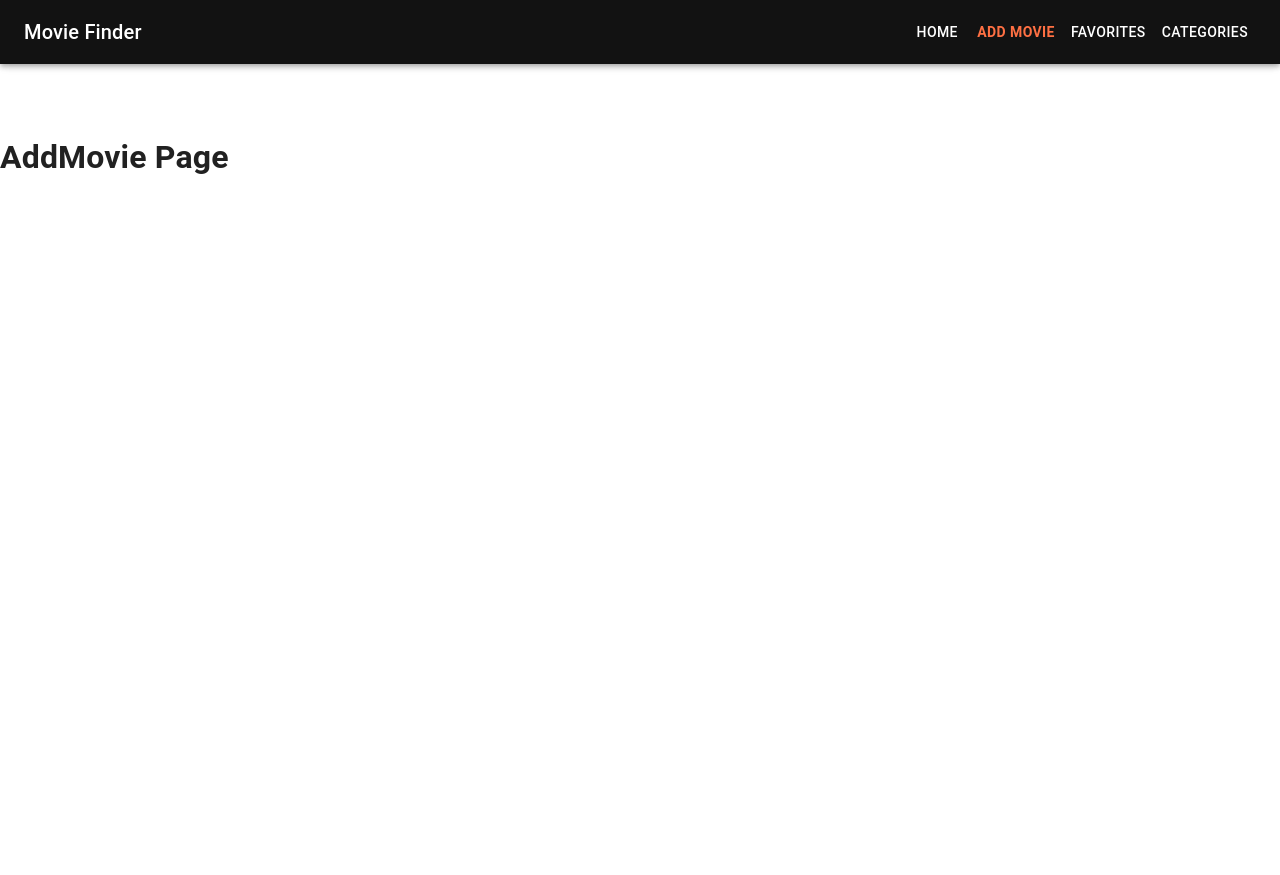
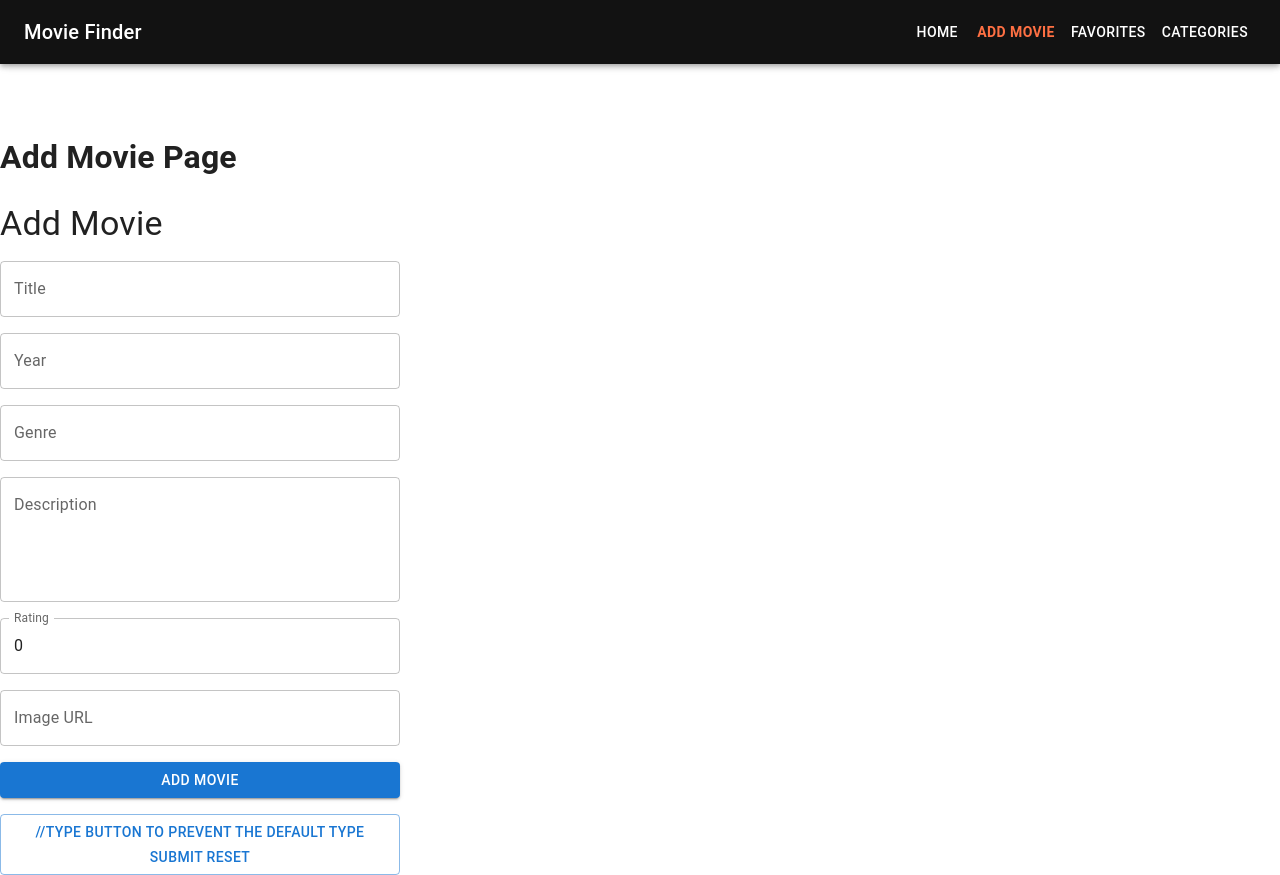
Before and after one commit to Rania-Papachr/movie-finder, a React (Vite) app: page /add-movie in a window 1280 px wide. Before the commit the page ends 800 px from the top, so only its background shows below. Built offline with nearby package versions, Linux system fonts and the light colour scheme.

Commit message:
feat: add movie form component and edit movie page with validation schema

```diff
--- a/package.json
+++ b/package.json
@@ -12,12 +12,15 @@
   "dependencies": {
     "@emotion/react": "^11.14.0",
     "@emotion/styled": "^11.14.1",
+    "@hookform/resolvers": "^5.2.2",
     "@mui/icons-material": "^9.0.0",
     "@mui/material": "^9.0.0",
     "axios": "^1.15.2",
     "react": "^19.2.5",
     "react-dom": "^19.2.5",
-    "react-router-dom": "^7.15.1"
+    "react-hook-form": "^7.76.0",
+    "react-router-dom": "^7.15.1",
+    "zod": "^4.4.3"
   },
   "devDependencies": {
     "@eslint/js": "^9.39.4",
--- /dev/null
+++ b/src/components/MovieForm.tsx
@@ -0,0 +1,176 @@
+import axios from "axios";
+import { Button, Box, Typography, TextField } from "@mui/material";
+import { useForm, Controller } from "react-hook-form";
+import { zodResolver } from "@hookform/resolvers/zod";
+
+import { movieSchema, type MovieFormData } from "@/schemas/movie";
+
+export type MovieData = {
+  id: string;
+} & MovieFormData;
+
+type MovieFormProps = {
+  mode: "add" | "edit";
+  initialData?: MovieData;
+};
+
+const MovieForm = ({ mode, initialData }: MovieFormProps) => {
+  const {
+    control,
+    handleSubmit,
+    reset,
+    formState: { isDirty, isValid },
+  } = useForm<MovieFormData>({
+    mode: "all",
+    resolver: zodResolver(movieSchema),
+    defaultValues: initialData || {
+      title: "",
+      year: "",
+      genre: "",
+      description: "",
+      rating: 0,
+      imageUrl: "",
+    },
+  });
+
+  const onSubmit = async (data: MovieFormData) => {
+    try {
+      if (mode === "add") {
+        const res = await axios.post("http://localhost:5000/movies", data);
+        console.log("Movie added");
+        console.log(res.data);
+      } else {
+        const res = await axios.put(
+          `http://localhost:5000/movies/${initialData?.id}`,
+          data,
+        );
+
+        console.log("Movie updated");
+        console.log(res.data);
+      }
+    } catch (error) {
+      console.error("Error adding movie:", error);
+    }
+  };
+
+  return (
+    <Box
+      component="form"
+      onSubmit={handleSubmit(onSubmit)}
+      sx={{
+        display: "flex",
+        flexDirection: "column",
+        gap: 2,
+        width: 400,
+      }}
+    >
+      <Typography variant="h4">
+        {mode === "add" ? "Add Movie" : "Edit Movie"}
+      </Typography>
+
+      {/* TITLE */}
+
+      <Controller
+        name="title"
+        control={control}
+        render={({ field, fieldState }) => (
+          <TextField
+            label="Title"
+            {...field}
+            error={!!fieldState.error}
+            helperText={fieldState.error?.message}
+          />
+        )}
+      />
+
+      {/* YEAR */}
+
+      <Controller
+        name="year"
+        control={control}
+        render={({ field, fieldState }) => (
+          <TextField
+            label="Year"
+            {...field}
+            error={!!fieldState.error}
+            helperText={fieldState.error?.message}
+          />
+        )}
+      />
+
+      {/* GENRE */}
+
+      <Controller
+        name="genre"
+        control={control}
+        render={({ field, fieldState }) => (
+          <TextField
+            label="Genre"
+            {...field}
+            error={!!fieldState.error}
+            helperText={fieldState.error?.message}
+          />
+        )}
+      />
+
+      {/* DESCRIPTION */}
+
+      <Controller
+        name="description"
+        control={control}
+        render={({ field, fieldState }) => (
+          <TextField
+            label="Description"
+            multiline
+            rows={4}
+            {...field}
+            error={!!fieldState.error}
+            helperText={fieldState.error?.message}
+          />
+        )}
+      />
+
+      {/* RATING */}
+
+      <Controller
+        name="rating"
+        control={control}
+        render={({ field, fieldState }) => (
+          <TextField
+            label="Rating"
+            type="number"
+            value={field.value}
+            onChange={(e) => field.onChange(Number(e.target.value))}
+            error={!!fieldState.error}
+            helperText={fieldState.error?.message}
+          />
+        )}
+      />
+
+      {/* IMAGE URL */}
+
+      <Controller
+        name="imageUrl"
+        control={control}
+        render={({ field, fieldState }) => (
+          <TextField
+            label="Image URL"
+            {...field}
+            error={!!fieldState.error}
+            helperText={fieldState.error?.message}
+          />
+        )}
+      />
+
+      <Button type="submit" variant="contained">
+        {mode === "add" ? "Add Movie" : "Save Changes"}
+      </Button>
+      <Button type="button" variant="outlined" onClick={() => reset()}>
+        {" "}
+        //type button to prevent the default type submit Reset
+      </Button>
+    </Box>
+  );
+};
+
+export default MovieForm;
--- a/src/pages/AddMovie.tsx
+++ b/src/pages/AddMovie.tsx
@@ -1,5 +1,12 @@
+import MovieForm from "@/components/MovieForm";
+
 const AddMovie = () => {
-  return <h1>AddMovie Page</h1>;
+  return (
+    <>
+      <h1>Add Movie Page</h1>
+      <MovieForm mode="add" />
+    </>
+  );
 };
 
 export default AddMovie;
--- /dev/null
+++ b/src/schemas/movie.ts
@@ -0,0 +1,15 @@
+import { z } from "zod";
+
+export const movieSchema = z.object({
+  title: z.string().nonempty("poutses").min(1, "Title is required"),
+  year: z.string().nonempty().length(4, "Year must be 4 characters"),
+  genre: z.string().nonempty().min(1, "Genre is required"),
+  description: z.string().nonempty().min(1, "Descrition is required"),
+  rating: z
+    .number()
+    .min(0, "Rating must be at least 0")
+    .max(10, "Rating must be at most 10"),
+  imageUrl: z.string().nonempty(),
+});
+
+export type MovieFormData = z.infer<typeof movieSchema>;
```
Also changed, not shown: src/components/MovieCard.tsx (+0 -14 lines), src/pages/EditMovie.tsx (added, +37 -0 lines), 2 other files (tests, documents, lock files or other folders).
